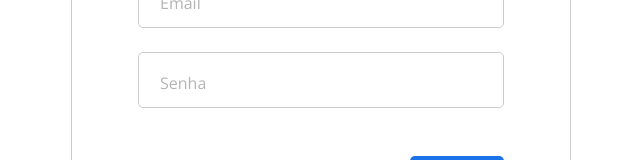
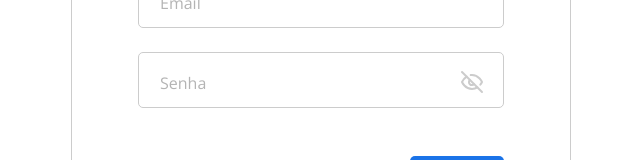
Before and after one commit to gbmouraa/gm_sistema_de_chamados, a React (Create React App) app: page / in a window 1280 px wide. Shown: the part 393-553 px from the top of the page, without its empty margins (319-959 px from the left). Built offline with nearby package versions, Linux system fonts and the light colour scheme.

Commit message:
feat: add lucide icons and toggle show password function

```diff
--- a/package.json
+++ b/package.json
@@ -7,6 +7,7 @@
     "@testing-library/react": "^13.4.0",
     "@testing-library/user-event": "^13.5.0",
     "firebase": "^10.7.0",
+    "lucide-react": "^0.294.0",
     "react": "^18.2.0",
     "react-dom": "^18.2.0",
     "react-hook-form": "^7.48.2",
--- a/src/pages/SignIn/index.jsx
+++ b/src/pages/SignIn/index.jsx
@@ -4,6 +4,7 @@ import logo from "../../assets/logo.png";
 import { Link } from "react-router-dom";
 import validator from "validator";
 import { AuthContext } from "../../contexts/auth";
+import { EyeOff, Eye } from "lucide-react";
 
 import "./signIn.scss";
 
@@ -15,6 +16,8 @@ function SignIn() {
   } = useForm();
 
   const { loadingAuth, signIn } = useContext(AuthContext);
+
+  const [showPassword, setShowPassword] = useState(false);
 
   async function onSubmit(data) {
     const { email, password } = data;
@@ -58,13 +61,24 @@ function SignIn() {
           <div className="input-container">
             <input
               className={errors?.password && "input-error"}
-              type="password"
+              type={showPassword ? "text" : "password"}
               id="password"
               required
               autoComplete="off"
               {...register("password", { required: true })}
             />
             <label htmlFor="password">Senha</label>
+
+            <button
+              className="btn-toggle-password"
+              onClick={() => setShowPassword(() => !showPassword)}
+            >
+              {showPassword ? (
+                <Eye size={24} color="#ccc" />
+              ) : (
+                <EyeOff size={24} color="#ccc" />
+              )}
+            </button>
 
             {errors?.password?.type === "required" && (
               <p className="error-message">Senha não pode estar vazio</p>
--- a/src/pages/SignIn/signIn.scss
+++ b/src/pages/SignIn/signIn.scss
@@ -141,6 +141,17 @@
       left: 2.2rem;
       transition: all 0.3s ease;
     }
+
+    .btn-toggle-password {
+      position: absolute;
+      right: 2rem;
+      top: 3.2rem;
+      transform: translateY(-50%);
+      background-color: #fff;
+      border: 0;
+      outline: none;
+      cursor: pointer;
+    }
   }
 
   .actions-area {
--- a/src/pages/SignUp/index.jsx
+++ b/src/pages/SignUp/index.jsx
@@ -5,6 +5,7 @@ import { Link } from "react-router-dom";
 import validator from "validator";
 import { AuthContext } from "../../contexts/auth";
 import { useContext } from "react";
+import { Eye, EyeOff } from "lucide-react";
 
 function SignUp() {
   const {
@@ -14,6 +15,8 @@ function SignUp() {
   } = useForm();
 
   const { signUp, loadingAuth } = useContext(AuthContext);
+
+  const [showPassword, setShowPassword] = useState(false);
 
   async function onSubmit(data) {
     const { nome, email, password } = data;
@@ -72,17 +75,38 @@ function SignUp() {
           <div className="input-container">
             <input
               className={errors?.password && "input-error"}
-              type="password"
+              type={showPassword ? "text" : "password"}
               id="password"
               required
               autoComplete="off"
-              {...register("password", { required: true, minLength: 6 })}
+              {...register("password", {
+                required: true,
+                minLength: 6,
+                maxLength: 16,
+              })}
             />
             <label htmlFor="password">Senha</label>
+
+            <button
+              className="btn-toggle-password"
+              onClick={() => setShowPassword(() => !showPassword)}
+            >
+              {showPassword ? (
+                <Eye size={24} color="#ccc" />
+              ) : (
+                <EyeOff size={24} color="#ccc" />
+              )}
+            </button>
 
             {errors?.password?.type === "minLength" && (
               <p className="error-message">
                 Senha deve conter no minimo 6 caracteres.
+              </p>
+            )}
+
+            {errors?.password?.type === "maxLength" && (
+              <p className="error-message">
+                Senha deve conter no máximo 16 caracteres.
               </p>
             )}
 
```
Also changed, not shown: 1 other file (tests, documents, lock files or other folders).
